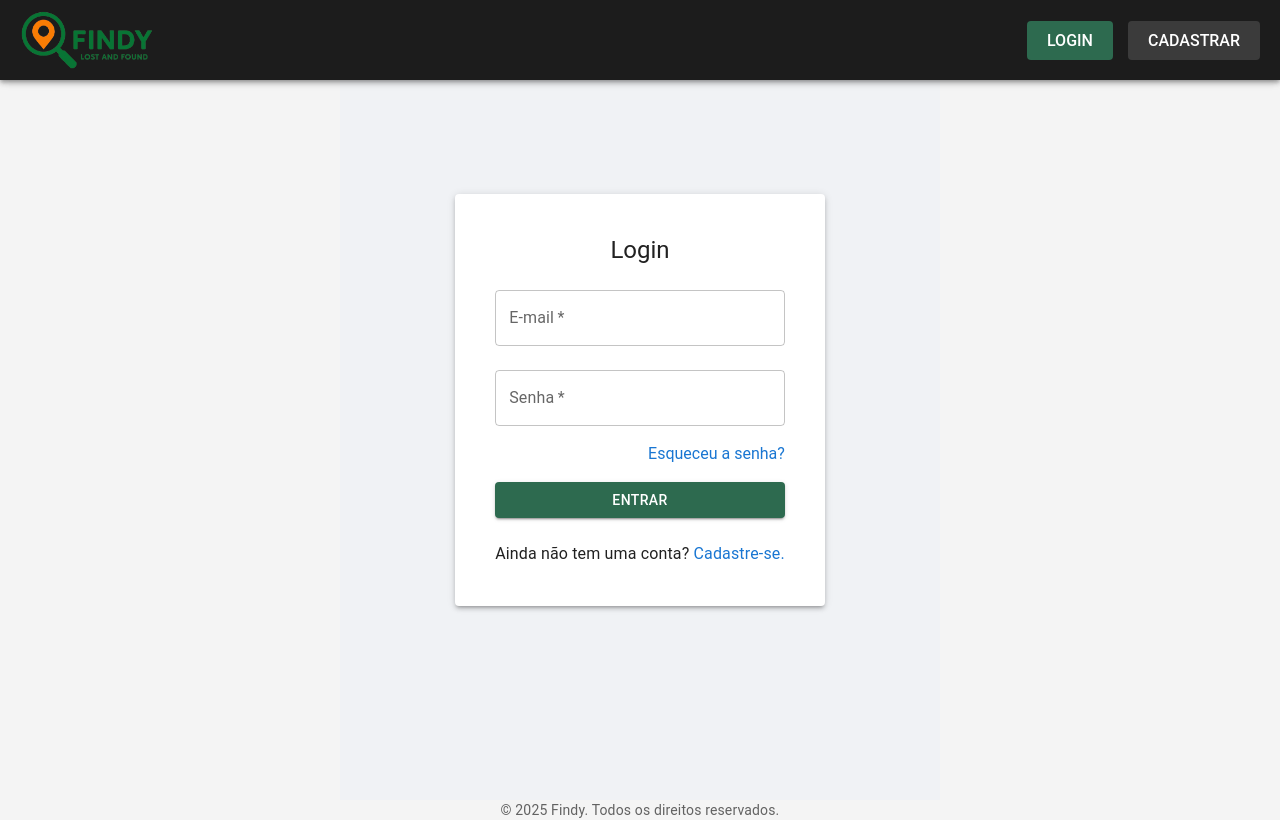
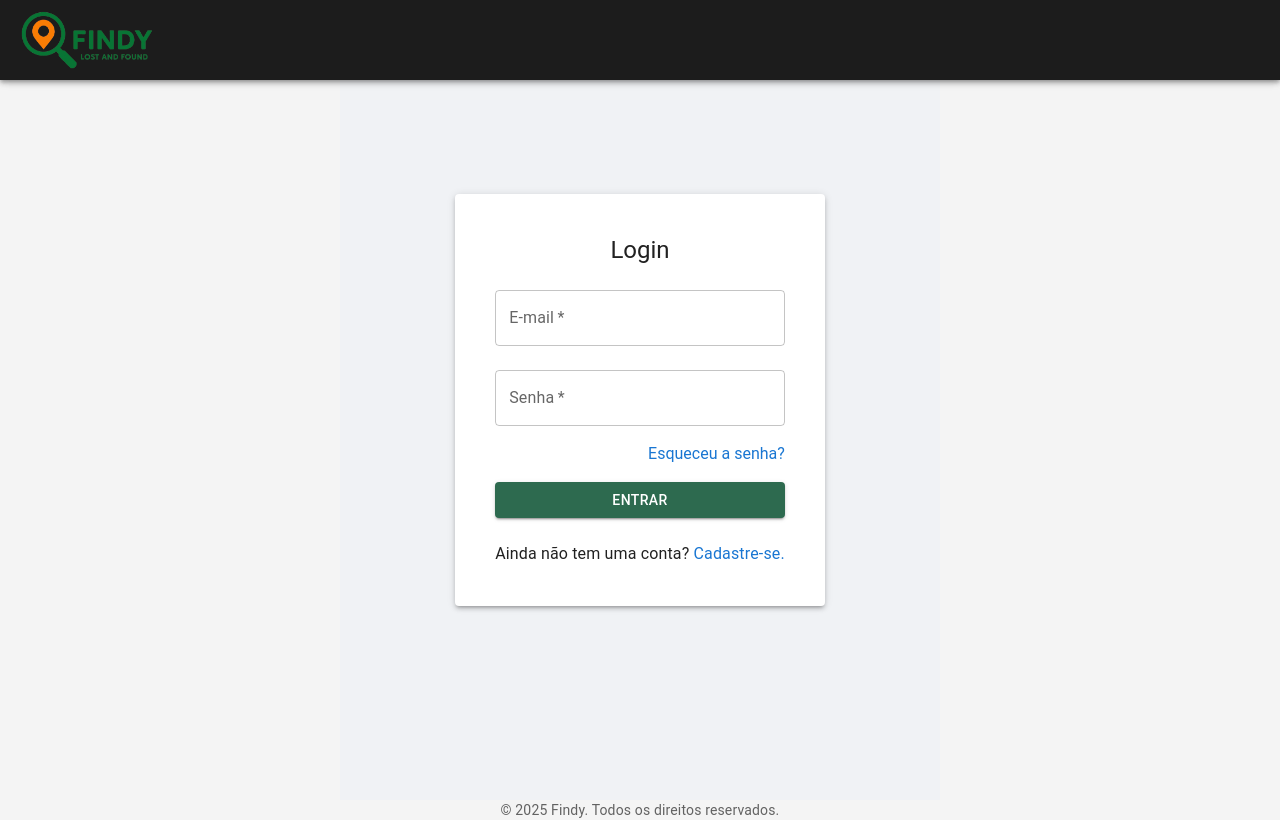
Before and after one commit to EdiellyF/Avanti-ProjetoFinal, a React (Vite) app in the folder frontend/: page / in a window 1280 px wide. Built offline with nearby package versions, Linux system fonts and the light colour scheme.

Commit message:
feat: retirada de botão da navbar

```diff
--- a/frontend/src/components/ToolBarFindy.jsx
+++ b/frontend/src/components/ToolBarFindy.jsx
@@ -10,8 +10,6 @@ function ToolBarFindy() {
         <span className="toolbar-logo-text"></span>
       </div>
       <div className="toolbar-buttons">
-        <button className="toolbar-button">LOGIN</button>
-        <button className="toolbar-button secondary">CADASTRAR</button>
       </div>
     </div>
   );
```
